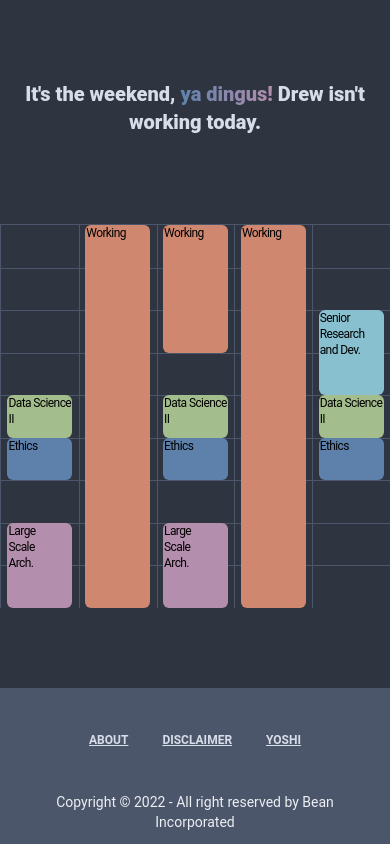
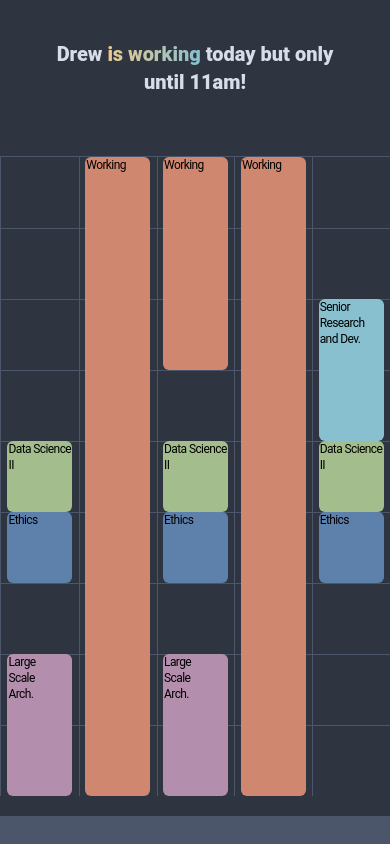
Before and after one commit to banana-slugg/sched, a Svelte app: page / in a window 390 px wide. Built offline with nearby package versions, Linux system fonts and the light colour scheme.

Commit message:
fixed date and responsiveness

```diff
--- a/src/App.svelte
+++ b/src/App.svelte
@@ -2,16 +2,20 @@
     import Header from "./lib/Header.svelte";
     import Schedule from "./lib/Schedule.svelte";
     import Footer from "./lib/Footer.svelte";
-    //pt-52  px-20 pb-20
-    //px-52 pt-52
 </script>
 
-<main class="h-screen overflow-auto">
-    <Header />
-
-    <div class="h-96 w-full my-20">
-        <Schedule />
+<main class="h-screen">
+    <div
+        class="grid grid-rows-auto grid-flow-row h-full justify-items-center place-items-stretch gap-y-5 auto-cols-fr overflow-y-scroll overflow-x-hidden"
+    >
+        <div class="grid place-content-stretch p-10">
+            <Header />
+        </div>
+        <div class="grid place-content-stretch w-full row-span-6 h-[40rem]">
+            <Schedule />
+        </div>
+        <div class="grid place-items-end w-full">
+            <Footer />
+        </div>
     </div>
-
-    <Footer />
 </main>
--- a/src/lib/Header.svelte
+++ b/src/lib/Header.svelte
@@ -1,5 +1,5 @@
 <script>
-    let date = new Date("Dec 11, 2022");
+    let date = new Date();
 
     let day = date.getDay();
     let dayOfMonth = date.getDate();
@@ -34,7 +34,7 @@
 
 <style>
     h1 {
-        @apply text-xl p-2 font-extrabold text-center w-fit pt-20 md:px-32 lg:pt-32 md:text-5xl lg:text-8xl   text-nord4;
+        @apply text-xl font-extrabold text-center w-fit md:text-5xl lg:text-8xl text-nord4;
     }
 
     .gradient {
```
